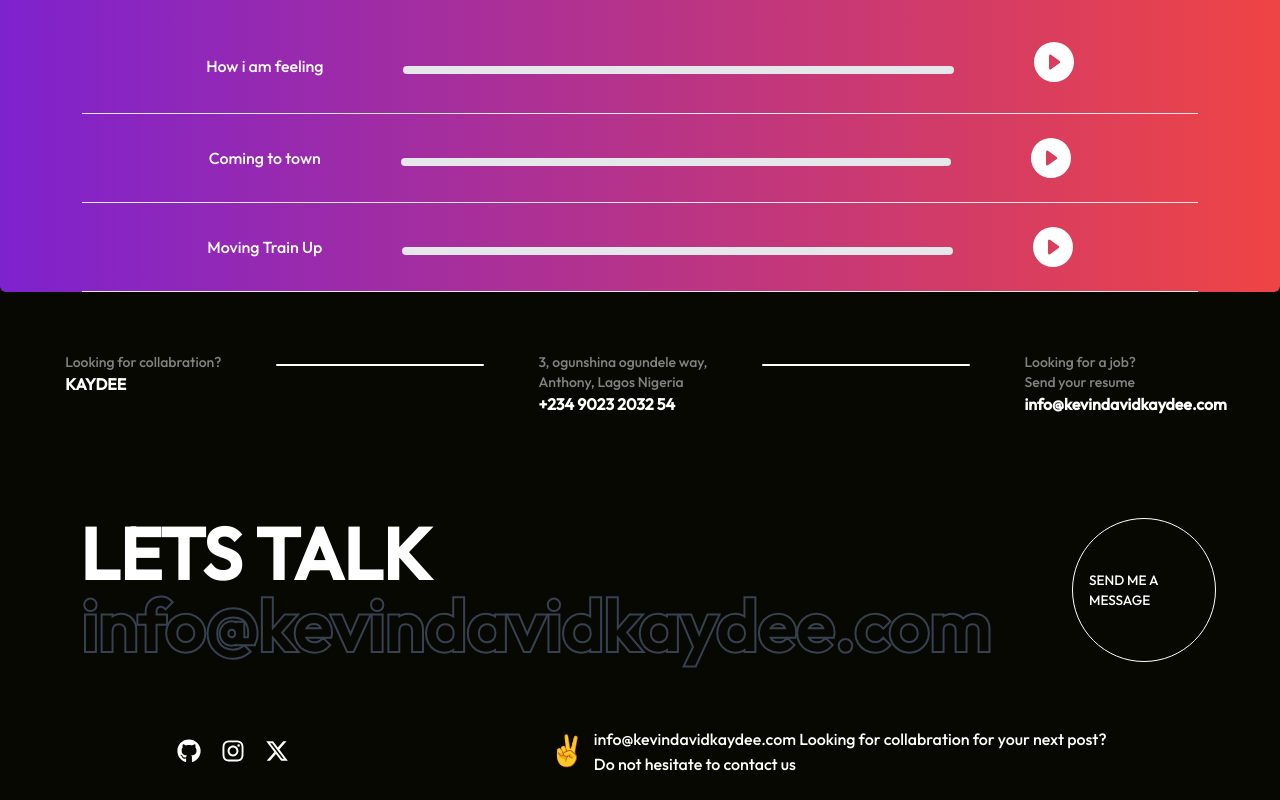
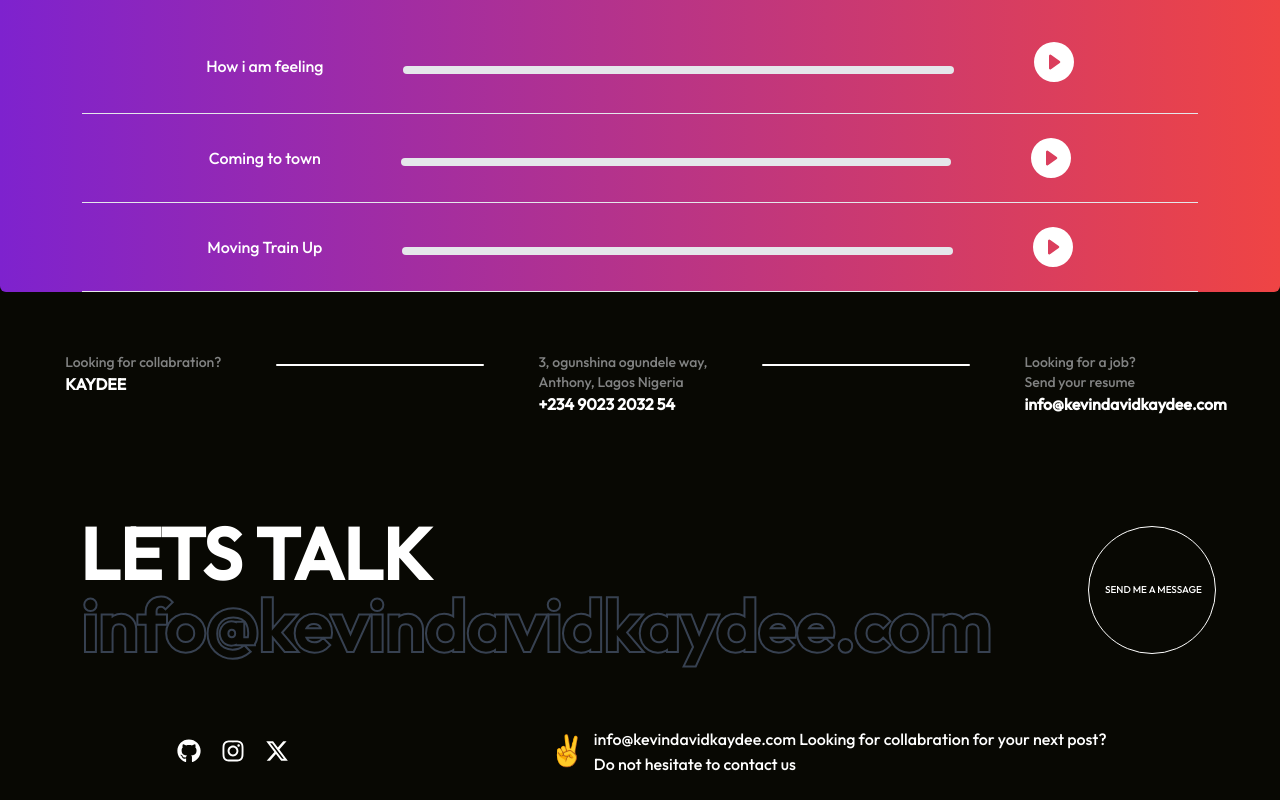
Before and after one commit to Simplevhick/Kevindavid, a Next.js app: page /songfolio in a window 1280 px wide. Shown: the part 998-1798 px from the top of the page. Built offline with nearby package versions, Linux system fonts and the light colour scheme.

Commit message:
added css to the responsive part instead of using tailwind for the background image part

```diff
--- a/app/globals.css
+++ b/app/globals.css
@@ -30,6 +30,17 @@ body {
 
 .custom-img {
   background-image: url("/assets/kev5.jpg");
+  background-repeat: no-repeat;
+  background-position: center;
+  background-attachment: fixed;
+  background-size: cover;
+  display: flex;
+  margin-bottom: 7rem;
+  position: relative;
+  justify-content: center;
+  align-items: center;
+  width: 100%;
+  height: 100vh;
 }
 .custom-img2 {
   background-image: url("/assets/kev5.jpg");
--- a/components/Footer.jsx
+++ b/components/Footer.jsx
@@ -57,14 +57,13 @@ const Footer = () => {
               </h3>
             </Link>
             <h3 className="text-[1.5rem] text-gray-700 outfit p-[0.5px] font-bold text-cs lg:text-7xl lg:text-gray-700 lg:ml-1 lg:font-bold lg:text-cs md:text-5xl md:ml-1 md:text-gray-700 md:font-bold md:text-cs">
-              {/* KAYDEE@HUB.COM */}
               info@kevindavidkaydee.com
             </h3>
           </div>
 
-          <Link href="" mailto="">
-            <div className="w-[10rem] flex items-center h-[10rem] bg-black-500 rounded-[50%] border border-white lg:w-[9rem] lg:p-1 lg:h-[9rem] lg:flex lg:items-center lg:bg-black-500 lg:rounded-[50%] lg:border lg:border-white md:w-[10rem] md:flex md:p-3 md:items-center md:h-[10rem] md:bg-black-500 md:rounded-[50%] md:border md:border-white">
-              <p className="text-[0.85rem] ml-3 w-full outfit lg:text-[0.85rem] lg:w-full md:text-[0.85rem] md:w-full font-normal">
+          <Link href="" mail_to="">
+            <div className="w-[10rem] flex items-center h-[10rem] bg-black-500 rounded-[50%] border border-white lg:w-[8rem] lg:h-[8rem] lg:flex lg:items-center lg:bg-black-500 lg:rounded-[50%] lg:border lg:border-white md:w-[10rem] md:flex md:p-3 md:items-center md:h-[10rem] md:bg-black-500 md:rounded-[50%] md:border md:border-white">
+              <p className="text-[0.85rem] ml-3 w-full outfit lg:text-[0.62rem] lg:w-full lg:ml-1 md:text-[0.85rem] md:w-full font-normal">
                 SEND ME A MESSAGE
               </p>
             </div>
@@ -105,93 +104,3 @@ const Footer = () => {
 };
 
 export default Footer;
-
-{
-  /* <div className="text-white max-w-[1240px] lg:mt-64 " id="footer">
-        <div className="">
-          <div className="ml-3 lg:flex lg:justify-around lg:ml-3 md:flex md:justify-around md:ml-3">
-            <div className="p-3 lg:p-3 md:p-3">
-              <div>
-                <p className="text-gray-200 opacity-55 text-md lg:text-gray-200 lg:opacity-55 lg:text-sm md:text-gray-200 md:opacity-55 md:text-sm">
-                  Looking for collabration?
-                </p>
-              </div>
-              <h3 className="text-[1rem] font-bold">KAYDEE</h3>
-            </div>
-            <div className="hidden lg:w-[13rem] lg:block lg:h-[0.15rem] lg:bg-white lg:rounded lg:mt-[1.5rem] md:w-[9rem] md:block md:h-[0.15rem] md:bg-white md:rounded md:mt-[1.5rem]" />
-
-            <div className="p-3 lg:p-3 md:p-3">
-              <div className="">
-                <p className="text-gray-200 opacity-55 text-md lg:text-gray-200 lg:opacity-55 lg:text-sm md:text-gray-200 md:opacity-55 md:text-sm">
-                  3, ogunshina ogundele way,
-                </p>
-                <p className="text-gray-200 opacity-55 text-md lg:text-gray-200 lg:opacity-55 lg:text-sm md:text-gray-200 md:opacity-55 md:text-sm">
-                  Anthony, Lagos Nigeria
-                </p>
-              </div>
-              <h3 className="text-[1rem] font-bold">+234 9023 2032 54</h3>
-            </div>
-            <div className="hidden lg:w-[13rem] lg:block lg:h-[0.15rem] lg:bg-white lg:rounded lg:mt-[1.5rem] md:w-[9rem] md:block md:h-[0.15rem] md:bg-white md:rounded md:mt-[1.5rem]" />
-
-            <div className="p-3 lg:p-3 md:p-3">
-              <div>
-                <p className="text-gray-200 opacity-55 text-md lg:text-gray-200 lg:opacity-55 lg:text-sm md:text-gray-200 md:opacity-55 md:text-sm">
-                  Looking for a job?
-                </p>
-                <p className="text-gray-200 opacity-55 text-md lg:text-gray-200 lg:opacity-55 lg:text-sm md:text-gray-200 md:opacity-55 md:text-sm">
-                  Send your resume
-                </p>
-              </div>
-              <h3 className="text-[1rem] font-bold">info@KAYDEE.com</h3>
-            </div>
-          </div>
-        </div>
-
-        <div className="max-w-[1240px] flex flex-col-reverse items-center justify-center mt-[12%] ml-[1em] lg:max-w-[1240px] lg:flex lg:flex-row lg:items-center lg:p-8 lg:mt-[8%] lg:ml-[1em] md:max-w-[1240px] md:flex md:flex-row md:items-center md:m-3 md:mt-[12%] md:ml-[0.5rem]">
-          <div className="p-2 lg:p-2 md:p-[0.5rem] lg:flex-1 md:flex-1">
-            <Link href="">
-              <h3 className="ml-12 text-[2.5rem] font-semibold lg:ml-1 lg:text-7xl lg:font-semibold md:text-5xl md:ml-1 md:font-semibold">
-                LETS TALK
-              </h3>
-            </Link>
-            <h3 className="text-[2rem] text-gray-700 p-[0.5px] font-bold text-cs lg:text-7xl lg:text-gray-700 lg:ml-1 lg:font-bold lg:text-cs md:text-5xl md:ml-1 md:text-gray-700 md:font-bold md:text-cs">
-              KAYDEE@HUB.COM
-            </h3>
-          </div>
-
-          <Link href="">
-            <div className="w-[10rem] flex justify-center items-center h-[10rem] bg-black-500 rounded-[50%] border border-white lg:w-[9rem] lg:flex lg:justify-center lg:items-center lg:h-[9rem] lg:bg-black-500 lg:rounded-[50%] lg:border lg:border-white md:w-[11rem] md:flex md:justify-center md:items-center md:h-[11rem] md:bg-black-500 md:rounded-[50%] md:border md:border-white">
-              <p className="text-sm w-20 lg:text-sm lg:w-20 md:text-md md:w-20 font-normal">
-                SEND ME A MESSAGE
-              </p>
-            </div>
-          </Link>
-        </div>
-
-        <div className="m-4 justify-around lg:flex lg:m-4 lg:justify-around md:flex md:m-4 md:justify-around">
-          <div className="flex justify-evenly lg:flex lg:gap-5 md:flex md:gap-5">
-            <Link href="https://github.com">
-              <FaGithub className="text-2xl" />
-            </Link>
-            <Link href="https://instagram.com">
-              <FaInstagram className="text-2xl" />
-            </Link>
-            <Link href="https://twitter.com">
-              <FaXTwitter className="text-2xl" />
-            </Link>
-          </div>
-
-          <div className="flex gap-1 p-3 items-start lg:flex lg:gap-4 lg:items-start md:flex md:gap-4 md:items-start">
-            <div>
-              <p className="text-4xl">✌️</p>
-            </div>
-            <div className="">
-              <p>
-                info@liquid.com Looking for collabration for your next post?
-              </p>
-              <p>Do not hesitate to contact us</p>
-            </div>
-          </div>
-        </div>
-      </div> */
-}
--- a/components/Hero.jsx
+++ b/components/Hero.jsx
@@ -34,17 +34,13 @@ const Hero = ({ heading, message, sub }) => {
 
   return (
     <>
-      {/* <div className="relative bg-[url('/assets/kev5.jpg')] flex items-center h-[95vh] justify-center mb-[7rem] bg-fixed bg-center bg-contain lg:relative lg:bg-[url('/assets/kev5.jpg')] lg:flex lg:items-center lg:h-[95vh] lg:justify-center lg:mb-[7rem] lg:bg-fixed lg:bg-center lg:bg-cover md:relative md:bg-[url('/assets/kev5.jpg')] md:flex md:items-center md:h-[95vh] md:justify-center md:mb-[7rem] md:bg-fixed md:bg-center md:bg-cover" id="hero"> */}
+    {/* relative flex items-center justify-center max-w-[100%] h-[100vh] mb-[7rem] bg-fixed bg-center bg-cover custom-img lg:relative lg:flex lg:items-center lg:justify-center lg:w-full lg:h-screen lg:mb-[7rem] lg:bg-fixed lg:bg-center lg:bg-cover lg:custom-img md:relative md:flex md:items-center md:justify-center md:w-full md:h-screen md:mb-[7rem] md:bg-fixed md:bg-center md:bg-cover md: */}
       <motion.section
         initial={{ opacity: 20 }}
         animate={{ opacity: 1, transition: { delay: 1 } }}
-        className="relative flex items-center justify-center max-w-[100%] h-[100vh] mb-[7rem] bg-fixed bg-center bg-cover custom-img lg:relative lg:flex lg:items-center lg:justify-center lg:w-full lg:h-screen lg:mb-[7rem] lg:bg-fixed lg:bg-center lg:bg-cover lg:custom-img md:relative md:flex md:items-center md:justify-center md:w-full md:h-screen md:mb-[7rem] md:bg-fixed md:bg-center md:bg-cover md:custom-img"
+        className="custom-img"
         id="hero"
       >
-        {/* <div className="absolute top-0 left-0 right-0 bottom-0 bg-black/30 z-[2]"/> */}
-        {/* <div className="absolute top-[11rem]">
-            <Image src="/assets/standbg.png" alt="pix" width={444} height={444}  className=""/>
-        </div> */}
         <motion.div
           initial={{ opacity: 0, y: -100 }}
           animate={{
```
